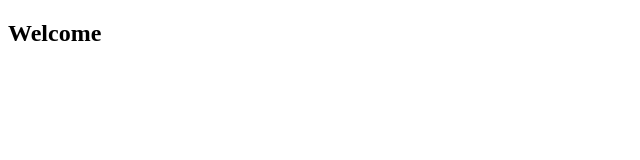
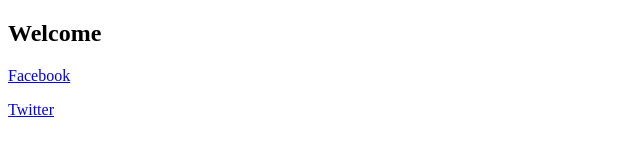
Before and after one commit to awwam/awwam.github.com, a plain HTML site: page index.html in a window 1280 px wide. Shown: the whole page, without its empty margins (0-640 px from the left). Drawn offline with Linux system fonts and the light colour scheme.

Commit message:
FB Twitter

```diff
--- a/index.html
+++ b/index.html
@@ -6,5 +6,7 @@
 </head>
 <body>
 	<h2>Welcome</h2>
+<p><a href="http://fb.com/iawwam">Facebook</a></p>
+<p><a href="http://twitter.com/awwam">Twitter</a></p>
 </body>
 </html>
```
